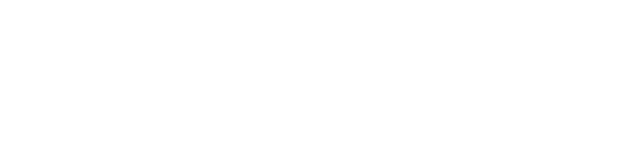
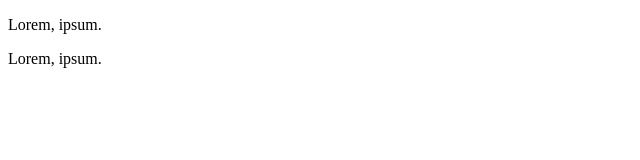
Before and after one commit to Wurir/frontend--git-linux-project-0, a plain HTML site: page index.html in a window 1280 px wide. Shown: the whole page, without its empty margins (0-640 px from the left). Drawn offline with Linux system fonts and the light colour scheme.

Commit message:
Content added

```diff
--- a/index.html
+++ b/index.html
@@ -7,5 +7,9 @@
 </head>
 <body>
 
+    <p>Lorem, ipsum.</p>
+
+    <p>Lorem, ipsum.</p>
+
 </body>
 </html>
```
